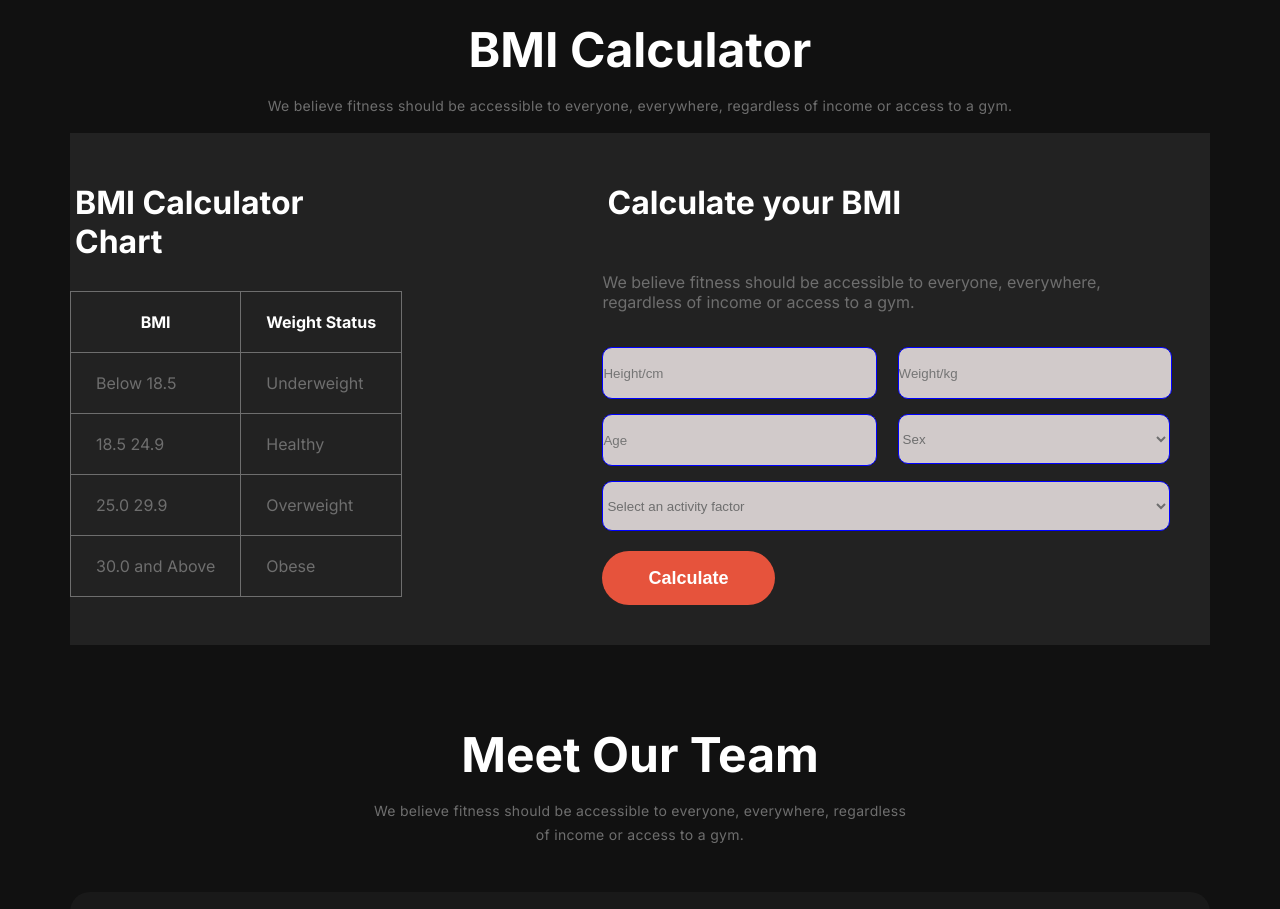
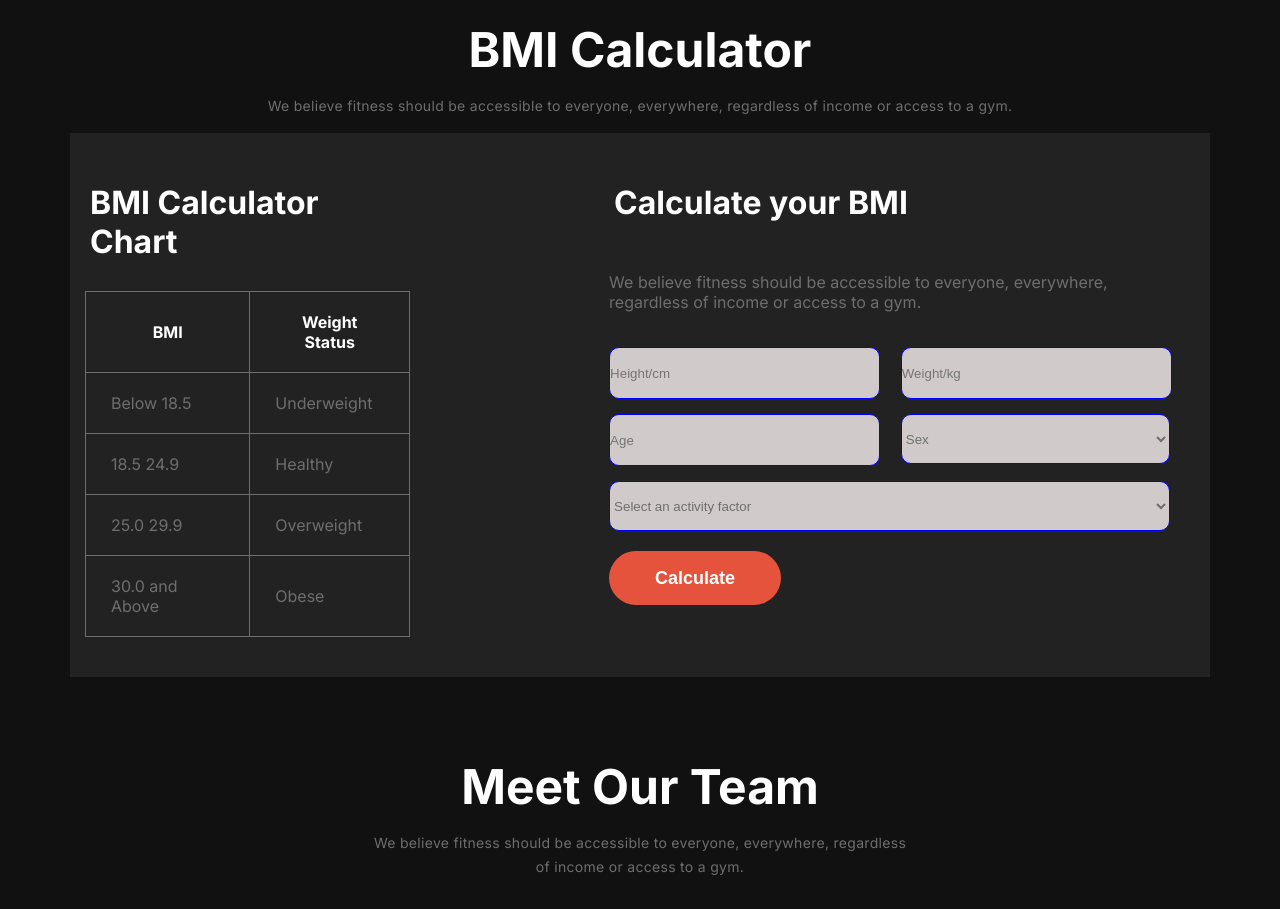
Before and after one commit to masumahmedon/fitness-, a plain HTML site: page index.html in a window 1280 px wide. Shown: the part 2240-3149 px from the top of the page. Drawn offline with Linux system fonts and the light colour scheme; a web font is replaced by a local one.

Commit message:
uniq section oky

```diff
--- a/styles/styles.css
+++ b/styles/styles.css
@@ -280,8 +280,11 @@ body{
   background-color: #222222;
   display: flex;
   justify-content: space-between;
-  padding: 20px 40px 40px 0;
+  padding: 20px 40px 40px 15px;
   gap: 199px;
+}
+.calculator-2{
+
 }
 /* chart section */
 .Calculator-chart{
```
